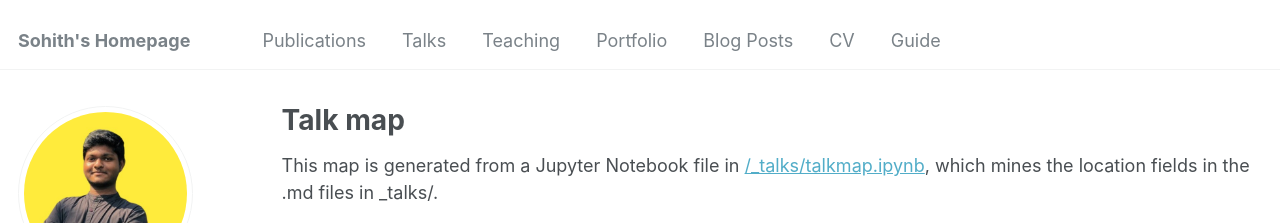
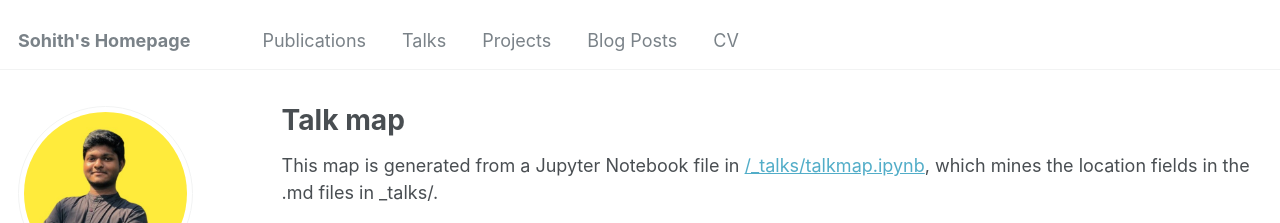
Before and after one commit to sohithpydev/sohith, a Jekyll site: the page built from _pages/talkmap.html, in a window 1280 px wide. Shown: the top 223 px of the page. Built offline with Jekyll 4.4.1, drawn with Linux system fonts in a browser that asks for light colours; nearby versions of some CDN libraries; some web fonts are replaced.

Commit message:
Update navigation.yml

```diff
--- a/_data/navigation.yml
+++ b/_data/navigation.yml
@@ -11,11 +11,11 @@ main:
   - title: "Talks"
     url: /talks/
 
-  - title: "Teaching"
-    url: /teaching/
+ ## - title: "Teaching"
+ ##   url: /teaching/
 
-  - title: "Portfolio"
-    url: /portfolio/
+  - title: "Projects"
+    url: /project/
 
   - title: "Blog Posts"
     url: /year-archive/
@@ -23,5 +23,5 @@ main:
   - title: "CV"
     url: /cv/
 
-  - title: "Guide"
-    url: /markdown/
+  ##- title: "Guide"
+   ## url: /markdown/
```
